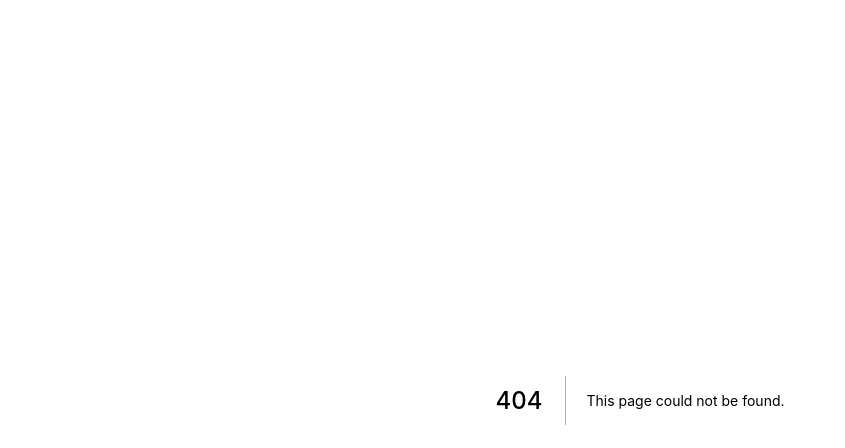
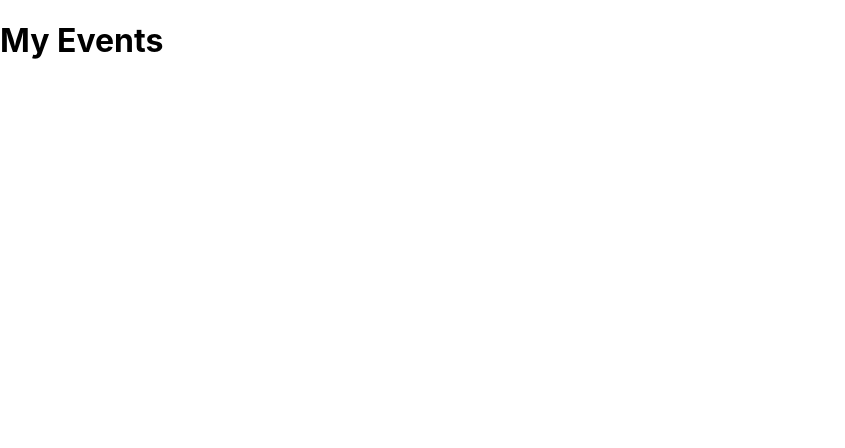
Before and after one commit to greenHermes/dj-events-frontend, a Next.js app: page /events in a window 1280 px wide. Before the commit this address had no page. Shown: the top 448 px of the page, without its empty margins (0-845 px from the left). Built offline with nearby package versions, Linux system fonts and the light colour scheme.

Commit message:
initial commit

```diff
--- /dev/null
+++ b/pages/events/index.js
@@ -0,0 +1,8 @@
+
+export default function EventsPage() {
+  return (
+    <div>
+    <h1>My Events</h1>
+    </div>
+  )
+}
```
